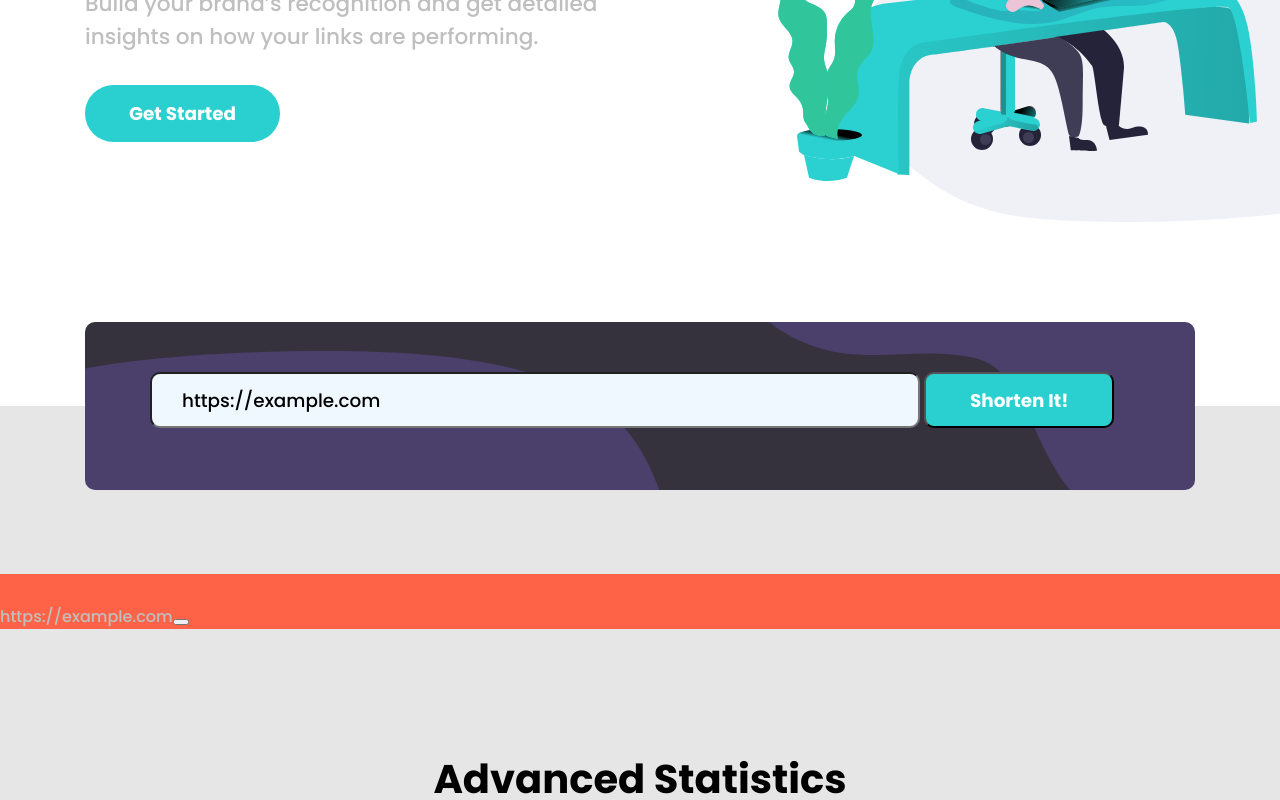
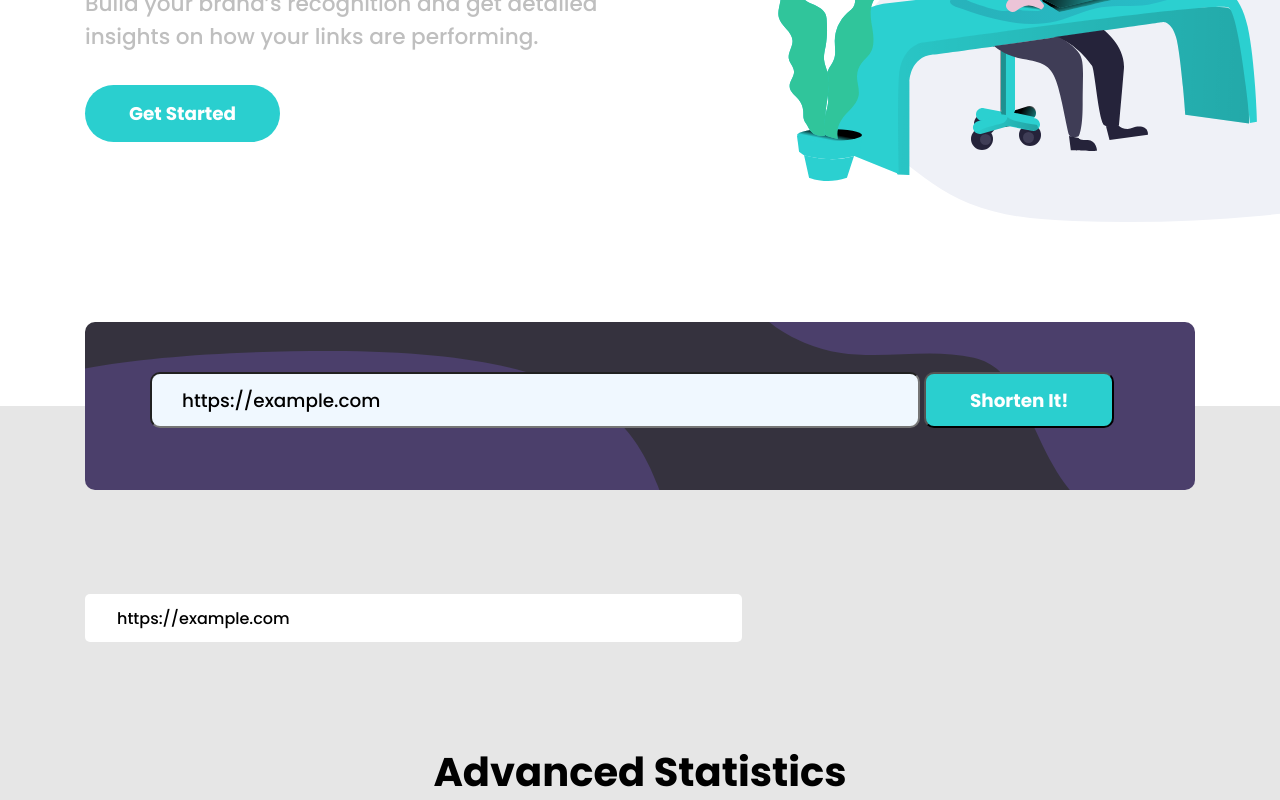
Before and after one commit to anadoh/url_shortening_page, a plain HTML site: page index.html in a window 1280 px wide. Both pictures are taken after typing "https://example.com" into the empty fields and a click on the button "Shorten It!". Shown: the part 423-1223 px from the top of the page. Drawn offline with Linux system fonts and the light colour scheme; no server answers.

Commit message:
layout results

```diff
--- a/css/styles.css
+++ b/css/styles.css
@@ -113,12 +113,63 @@ body {
 /* III part */
 
 .show_url{
-    background-color: tomato;
     display: flex;
     flex-direction: row;
-    padding-top: 30px;;
+    font-family: 'Poppins', sans-serif;
+}
 
+.show_url div div {
+    background-color: #ffffff;
+    margin-top: 20px;;
+    margin-bottom: 20px;
+    width: 100%;
+    vertical-align: middle;
+    display: flex;
+    align-items: center;
+    border-radius: 5px;
 }
+
+.show_url div {
+    height: 3rem;
+}
+
+.url,
+.url_short {
+    flex-grow: 5;
+}
+
+.url_button {
+    flex-grow: 0;
+}
+
+
+.url div{
+   padding-left: 2rem;
+   color: #000000;
+}
+.url_short div {
+    justify-content: flex-end;
+    padding-right: 2rem;
+    color: hsl(180, 66%, 49%);
+}
+
+.url_button div{
+    padding-right: 2rem;
+}
+
+
+.url_button div button{
+    background-color: hsl(180, 66%, 49%);
+    border-radius: 5px;
+    height: 2rem;
+    width: 100px;
+    text-align: center;
+    color: #ffffff;
+    border: none;
+}
+
+
+
 
 .statistic__background {
     background-color: hsl(0, 0%, 90%);
--- a/index.html
+++ b/index.html
@@ -80,10 +80,10 @@
 
         </div>
 
-        <div class="show_url">
-            <div class="url"></div>
-            <div class="url_short"></div>
-            <div><button class="url_button"></button></div>
+        <div class="show_url content-width">
+            <div class="url "></div>
+            <div class="url_short "></div>
+            <div class="url_button"></div>
         </div>
 
 
```
